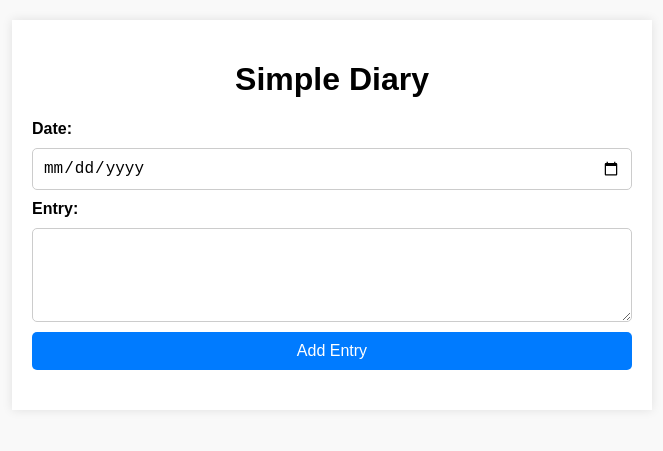
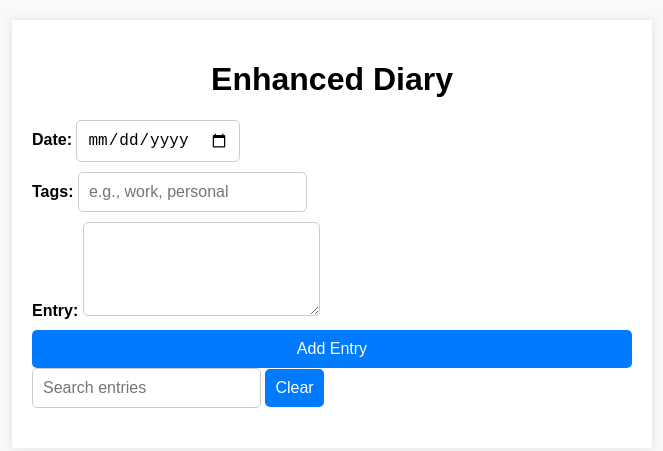
Before and after one commit to SriRanjani30/Diary, a plain HTML site: page Diary.html in a window 1280 px wide. Shown: the whole page, without its empty margins (308-971 px from the left). Drawn offline with Linux system fonts and the light colour scheme.

Commit message:
Update Diary.html

```diff
--- a/Diary.html
+++ b/Diary.html
@@ -3,19 +3,31 @@
 <head>
     <meta charset="UTF-8">
     <meta name="viewport" content="width=device-width, initial-scale=1.0">
-    <title>Simple Diary</title>
+    <title>Enhanced Diary</title>
     <link rel="stylesheet" href="styles.css">
 </head>
 <body>
     <div class="container">
-        <h1>Simple Diary</h1>
+        <h1>Enhanced Diary</h1>
         <form id="entryForm">
-            <label for="date">Date:</label>
-            <input type="date" id="date" required>
-            <label for="content">Entry:</label>
-            <textarea id="content" rows="4" required></textarea>
+            <div class="form-group">
+                <label for="date">Date:</label>
+                <input type="date" id="date" required>
+            </div>
+            <div class="form-group">
+                <label for="tags">Tags:</label>
+                <input type="text" id="tags" placeholder="e.g., work, personal" required>
+            </div>
+            <div class="form-group">
+                <label for="content">Entry:</label>
+                <textarea id="content" rows="4" required></textarea>
+            </div>
             <button type="submit">Add Entry</button>
         </form>
+        <div id="filter">
+            <input type="text" id="search" placeholder="Search entries">
+            <button id="clearSearch">Clear</button>
+        </div>
         <div id="entries"></div>
     </div>
     <script src="script.js"></script>
```
